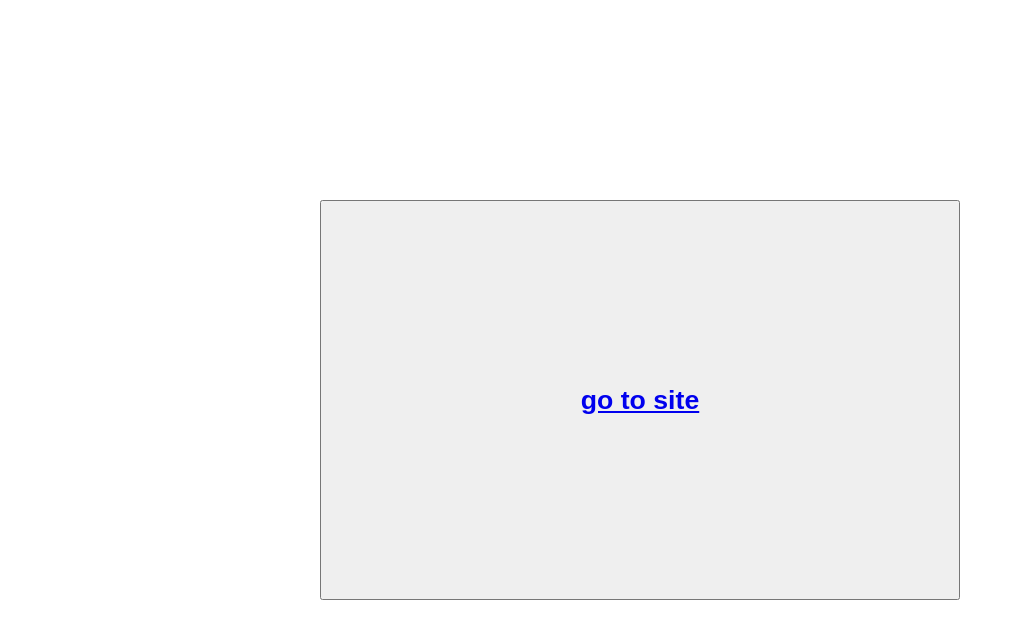
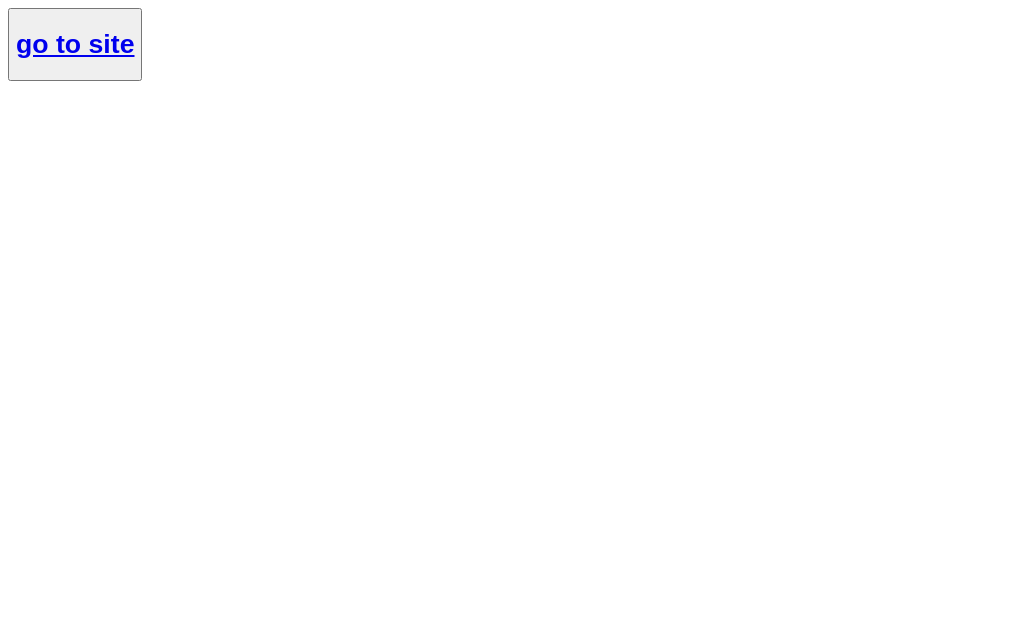
Before and after one commit to ocrebb776/site_2, a plain HTML site: page index.html in a window 1280 px wide. Shown: the whole page, without its empty margins (0-1015 px from the left). Drawn offline with Linux system fonts and the light colour scheme.

Commit message:
landing page

```diff
--- a/index.html
+++ b/index.html
@@ -1,51 +1,7 @@
 <!DOCTYPE html>
 <html>
 
-<head>
-  <meta charset="utf-8">
-  <title>undefined</title>
-  <meta name="generator" content="Google Web Designer 12.0.0.0719">
-  <style type="text/css" id="gwd-text-style">
-    p {
-      margin: 0px;
-    }
-    h1 {
-      margin: 0px;
-    }
-    h2 {
-      margin: 0px;
-    }
-    h3 {
-      margin: 0px;
-    }
-  </style>
-  <style type="text/css">
-    html, body {
-      width: 100%;
-      height: 100%;
-      margin: 0px;
-    }
-    body {
-      background-color: transparent;
-      transform: perspective(1400px) matrix3d(1, 0, 0, 0, 0, 1, 0, 0, 0, 0, 1, 0, 0, 0, 0, 1);
-      transform-style: preserve-3d;
-    }
-    .gwd-button-bszm {
-      position: absolute;
-      width: 50%;
-      height: 50%;
-      left: 25%;
-      top: 25%;
-    }
-    .gwd-div-v4lf {
-      position: absolute;
-      left: 792px;
-      top: 437px;
-      width: 192px;
-      height: 162px;
-    }
-  </style>
-</head>
+
 
 <body class="htmlNoPages">
   <button id="button_1" class="gwd-button-bszm">
```
